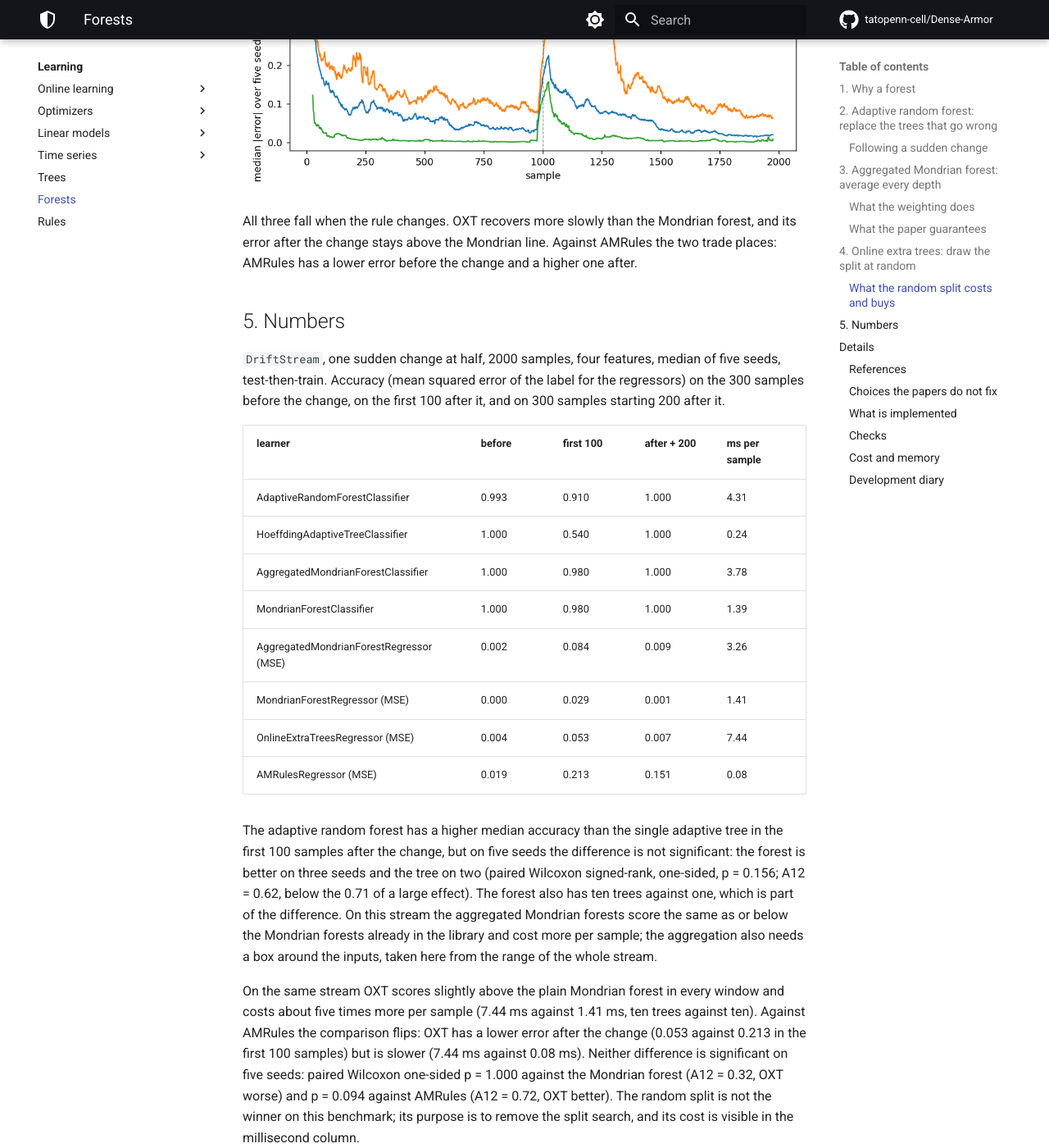
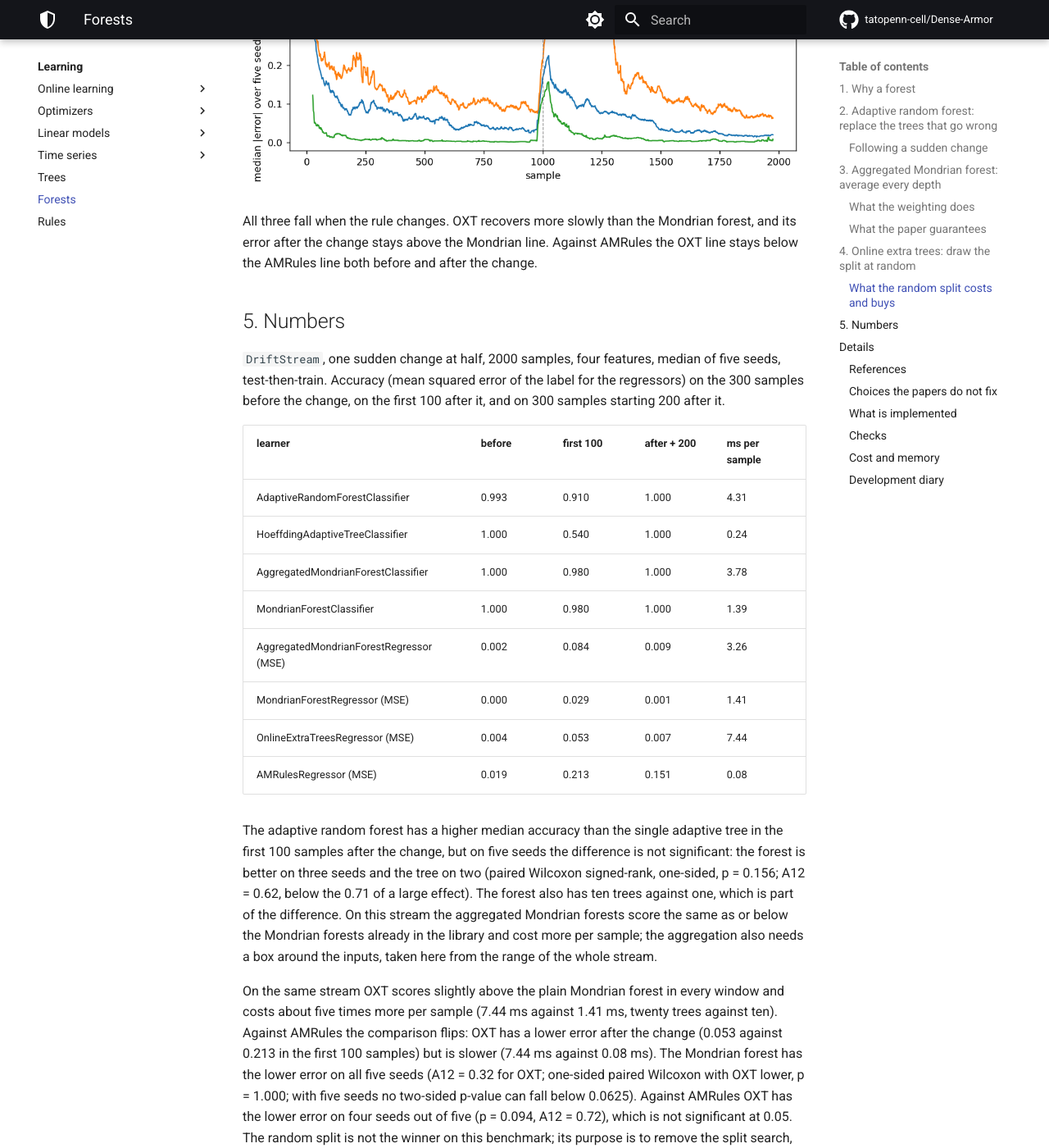
Before and after one commit to tatopenn-cell/Dense-Armor, an MkDocs documentation site: the page built from docs/forest/index.md, in a window 1280 px wide and 1400 px high, scrolled down 5927 px. Shown: the whole window at 82% size. Built offline with MkDocs 1.6.1 and Material for MkDocs 9.7.7, drawn with Linux system fonts in a browser that asks for light colours; comment, search, counter and statistics services are not loaded; some of the changed text lies outside the part shown.

Commit message:
docs: correct the OXT comparison text (AMRules line, tree counts, significance wording)

```diff
--- a/docs/forest/index.md
+++ b/docs/forest/index.md
@@ -144,8 +144,7 @@ ten trees, and for `AMRulesRegressor`.
 ![Absolute error of OXT, Mondrian forest and AMRules around a sudden change](../assets/forest/oxt_recovery.png)
 
 All three fall when the rule changes. OXT recovers more slowly than the Mondrian forest,
-and its error after the change stays above the Mondrian line. Against AMRules the two
-trade places: AMRules has a lower error before the change and a higher one after.
+and its error after the change stays above the Mondrian line. Against AMRules the OXT line stays below the AMRules line both before and after the change.
 
 ## 5. Numbers
 
@@ -165,7 +164,7 @@ trade places: AMRules has a lower error before the change and a higher one after
 
 The adaptive random forest has a higher median accuracy than the single adaptive tree in the first 100 samples after the change, but on five seeds the difference is not significant: the forest is better on three seeds and the tree on two (paired Wilcoxon signed-rank, one-sided, p = 0.156; A12 = 0.62, below the 0.71 of a large effect). The forest also has ten trees against one, which is part of the difference. On this stream the aggregated Mondrian forests score the same as or below the Mondrian forests already in the library and cost more per sample; the aggregation also needs a box around the inputs, taken here from the range of the whole stream.
 
-On the same stream OXT scores slightly above the plain Mondrian forest in every window and costs about five times more per sample (7.44 ms against 1.41 ms, ten trees against ten). Against AMRules the comparison flips: OXT has a lower error after the change (0.053 against 0.213 in the first 100 samples) but is slower (7.44 ms against 0.08 ms). Neither difference is significant on five seeds: paired Wilcoxon one-sided p = 1.000 against the Mondrian forest (A12 = 0.32, OXT worse) and p = 0.094 against AMRules (A12 = 0.72, OXT better). The random split is not the winner on this benchmark; its purpose is to remove the split search, and its cost is visible in the millisecond column.
+On the same stream OXT scores slightly above the plain Mondrian forest in every window and costs about five times more per sample (7.44 ms against 1.41 ms, twenty trees against ten). Against AMRules the comparison flips: OXT has a lower error after the change (0.053 against 0.213 in the first 100 samples) but is slower (7.44 ms against 0.08 ms). The Mondrian forest has the lower error on all five seeds (A12 = 0.32 for OXT; one-sided paired Wilcoxon with OXT lower, p = 1.000; with five seeds no two-sided p-value can fall below 0.0625). Against AMRules OXT has the lower error on four seeds out of five (p = 0.094, A12 = 0.72), which is not significant at 0.05. The random split is not the winner on this benchmark; its purpose is to remove the split search, and its cost is visible in the millisecond column.
 
 ## Details
 
```
